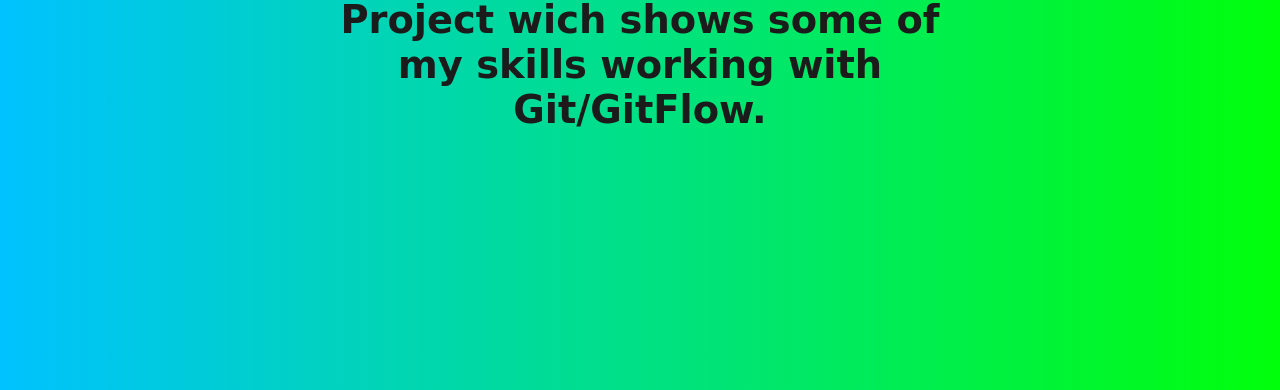
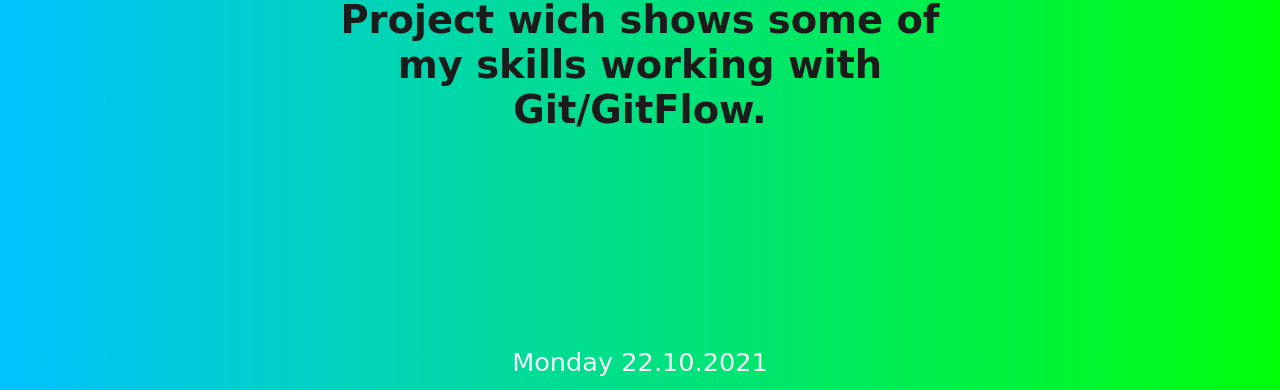
Before and after one commit to Kepitss/GitFlow-project, a plain HTML site: page index.html in a window 1280 px wide. Shown: the part 410-800 px from the top of the page. Drawn offline with Linux system fonts and the light colour scheme; a web font is replaced by a local one.

Commit message:
feat: create show current day, date functionality
- Now hero component in bottom show current day and date

```diff
--- a/index.html
+++ b/index.html
@@ -13,6 +13,11 @@
     <div class="hero-container">
       <h1>GitFlow Project</h1>
       <h3>Project wich shows some of my skills working with Git/GitFlow.</h3>
+
+      <div class="hero-date">
+        <span class="day"></span>
+        <span class="date"></span>
+      </div>
     </div>
 
     <script src="./js/main.js"></script>
--- a/js/main.js
+++ b/js/main.js
@@ -0,0 +1,33 @@
+const fullDate = new Date();
+const day = document.querySelector(".day");
+const date = document.querySelector(".date");
+
+function showDate() {
+  getDay();
+  getDate();
+}
+
+// Get current weekday name function
+function getDay() {
+  const weekday = new Array(7);
+  weekday[0] = "Sunday";
+  weekday[1] = "Monday";
+  weekday[2] = "Tuesday";
+  weekday[3] = "Wednesday";
+  weekday[4] = "Thursday";
+  weekday[5] = "Friday";
+  weekday[6] = "Saturday";
+
+  const currentDay = weekday[fullDate.getDay()];
+  day.innerHTML = currentDay;
+}
+
+// Show current date function
+function getDate() {
+  const currentDate = fullDate.getDate();
+  const currentMounth = fullDate.getMonth();
+  const currentYear = fullDate.getFullYear();
+  date.innerHTML = currentDate + "." + currentMounth + "." + currentYear;
+}
+
+showDate();
--- a/styles/main.css
+++ b/styles/main.css
@@ -35,3 +35,11 @@
   width: 50%;
   text-align: center;
 }
+
+/* Hero date */
+.hero-date {
+  position: absolute;
+  bottom: 1vw;
+  font-size: 2vw;
+  color: whitesmoke;
+}
```
Lines whose indentation alone changed are shown as unchanged.
